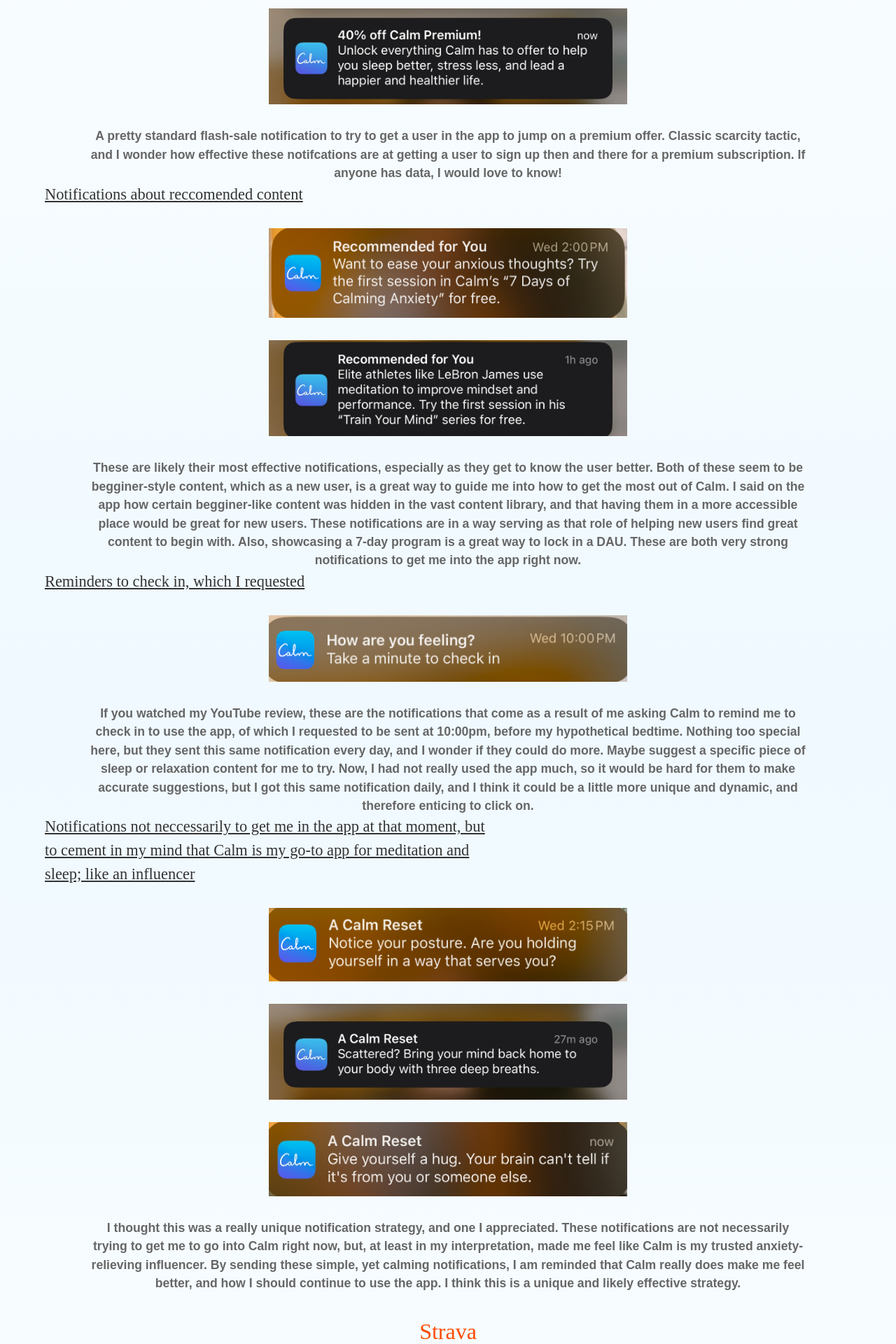
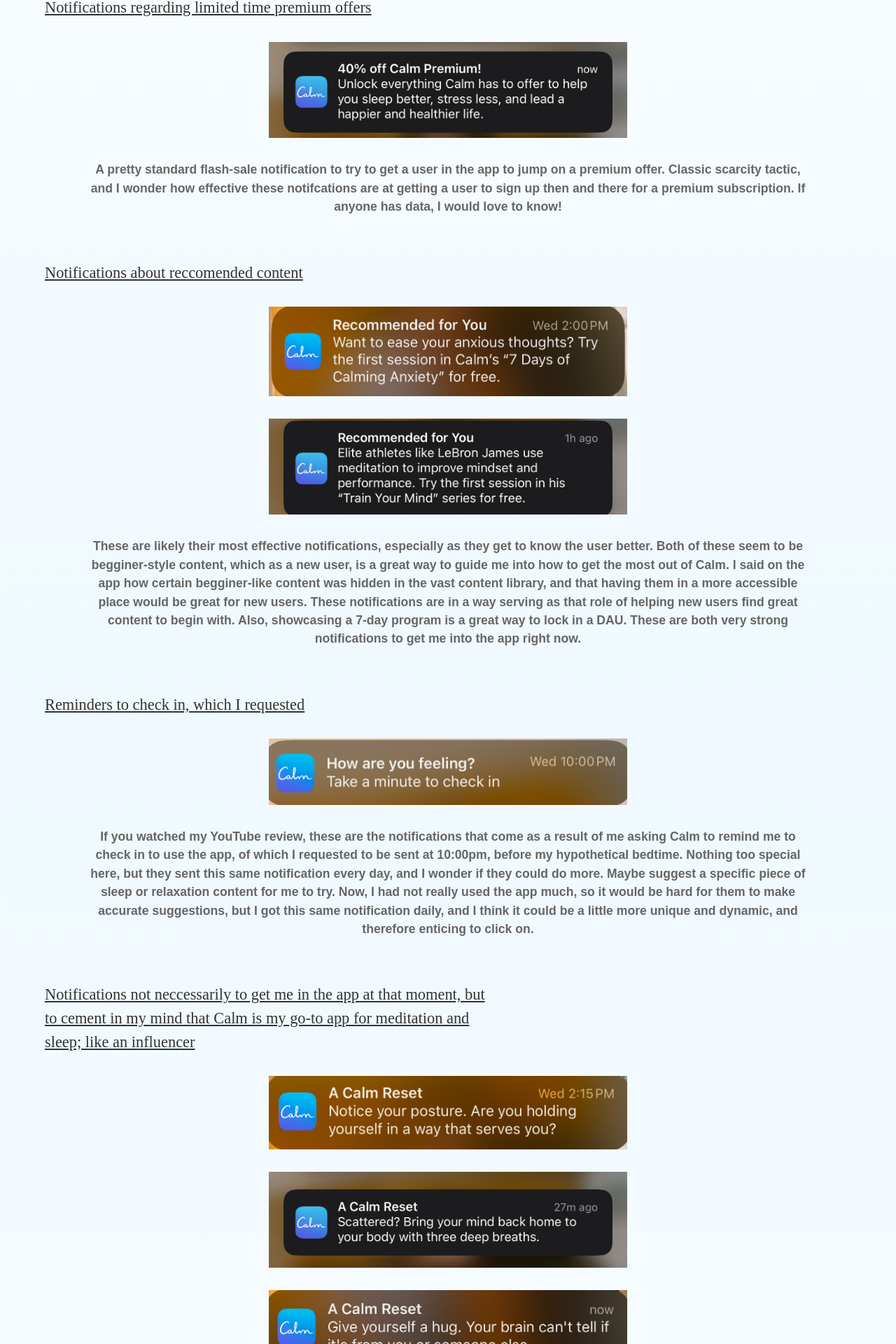
Before and after one commit to jpryor812/user_journey_blog, a Next.js app: page /notification-bank in a window 1280 px wide. Shown: the part 484-2404 px from the top of the page at 70% size. Built offline with nearby package versions, Linux system fonts and the light colour scheme; a web font is replaced by a local one.

Commit message:
style fixes but change everything to Tailwind tomorrow

```diff
--- a/app/notification-bank/page.tsx
+++ b/app/notification-bank/page.tsx
@@ -35,12 +35,11 @@ export default function NotificationBank() {
       <h6 style={{
         fontSize: '1.1rem',
         color: '#666',
-        marginBottom: '4rem',
+        margin: '0 auto 4rem auto',
         textAlign: 'center',
         fontWeight: '600',
         fontFamily: 'Raleway, sans-serif',
         maxWidth: '80vw',
-        margin: '0 auto'
       }}>
 Here is a catalog of all of the notifications I have collected from various popular apps like Calm, Strava, and Duolingo to inspire you to perfect your own notifications. Pay attention to the wording, intention, and tone of each notification to see how they fit the brand of the app and why they were sent by the team.
       </h6>
@@ -76,12 +75,11 @@ Here is a catalog of all of the notifications I have collected from various popu
 <h6 style={{
         fontSize: '1.1rem',
         color: '#666',
-        marginBottom: '4rem',
+        margin: '0 auto 4rem auto',
         textAlign: 'center',
         fontWeight: '600',
         fontFamily: 'Raleway, sans-serif',
         maxWidth: '80vw',
-        margin: '0 auto'
       }}>
 A pretty standard flash-sale notification to try to get a user in the app to jump on a premium offer. Classic scarcity tactic, and I wonder how effective these notifcations are at getting a user to sign up then and there for a premium subscription. If anyone has data, I would love to know!      </h6>
     <h3 className="notification-type">Notifications about reccomended content</h3>
@@ -106,12 +104,11 @@ A pretty standard flash-sale notification to try to get a user in the app to jum
 <h6 style={{
         fontSize: '1.1rem',
         color: '#666',
-        marginBottom: '4rem',
+        margin: '0 auto 4rem auto',
         textAlign: 'center',
         fontWeight: '600',
         fontFamily: 'Raleway, sans-serif',
         maxWidth: '80vw',
-        margin: '0 auto'
       }}>
 These are likely their most effective notifications, especially as they get to know the user better. Both of these seem to be begginer-style content, which as a new user, is a great way to guide me into how to get the most out of Calm. I said on the app how certain begginer-like content was hidden in the vast content library, and that having them in a more accessible place would be great for new users. These notifications are in a way serving as that role of helping new users find great content to begin with. Also, showcasing a 7-day program is a great way to lock in a DAU. These are both very strong notifications to get me into the app right now.
 </h6>
@@ -128,12 +125,11 @@ These are likely their most effective notifications, especially as they get to k
 <h6 style={{
         fontSize: '1.1rem',
         color: '#666',
-        marginBottom: '4rem',
+        margin: '0 auto 4rem auto',
         textAlign: 'center',
         fontWeight: '600',
         fontFamily: 'Raleway, sans-serif',
         maxWidth: '80vw',
-        margin: '0 auto'
       }}>
 If you watched my YouTube review, these are the notifications that come as a result of me asking Calm to remind me to check in to use the app, of which I requested to be sent at 10:00pm, before my hypothetical bedtime. Nothing too special here, but they sent this same notification every day, and I wonder if they could do more. Maybe suggest a specific piece of sleep or relaxation content for me to try. Now, I had not really used the app much, so it would be hard for them to make accurate suggestions, but I got this same notification daily, and I think it could be a little more unique and dynamic, and therefore enticing to click on.</h6>
 
@@ -168,12 +164,11 @@ If you watched my YouTube review, these are the notifications that come as a res
 <h6 style={{
         fontSize: '1.1rem',
         color: '#666',
-        marginBottom: '4rem',
+        margin: '0 auto 4rem auto',
         textAlign: 'center',
         fontWeight: '600',
         fontFamily: 'Raleway, sans-serif',
         maxWidth: '80vw',
-        margin: '0 auto'
       }}>
 I thought this was a really unique notification strategy, and one I appreciated. These notifications are not necessarily trying to get me to go into Calm right now, but, at least in my interpretation, made me feel like Calm is my trusted anxiety-relieving influencer. By sending these simple, yet calming notifications, I am reminded that Calm really does make me feel better, and how I should continue to use the app. I think this is a unique and likely effective strategy.</h6>
 
@@ -216,12 +211,11 @@ I thought this was a really unique notification strategy, and one I appreciated.
 <h6 style={{
         fontSize: '1.1rem',
         color: '#666',
-        marginBottom: '4rem',
+        margin: '0 auto 4rem auto',
         textAlign: 'center',
         fontWeight: '600',
         fontFamily: 'Raleway, sans-serif',
         maxWidth: '80vw',
-        margin: '0 auto'
       }}>
 First, it&apos;s odd how few notifications I have received from Strava. It has been about one per week, which is very infrequent. I like the Day 1 notification a lot, including the use of the emoji, as it encourages the user to get started and feel the value proposition. The other two frankly aren&apos;t very good. I would learn more into the fitness influener pal like Calm did and send more Monday motivation like messages, but making them better. Something like, even a 30-minute walk once per day can help you lost 10 lbs. in a year. More actionable fitness data like that would be far more engaging. I also expected notifications regarding my challenges such as only two weeks left to earn a free month at Planet Fitness! Let&apos;s start that workout! I just feel like they are severely underutilizing their notifications.
 </h6>
```
